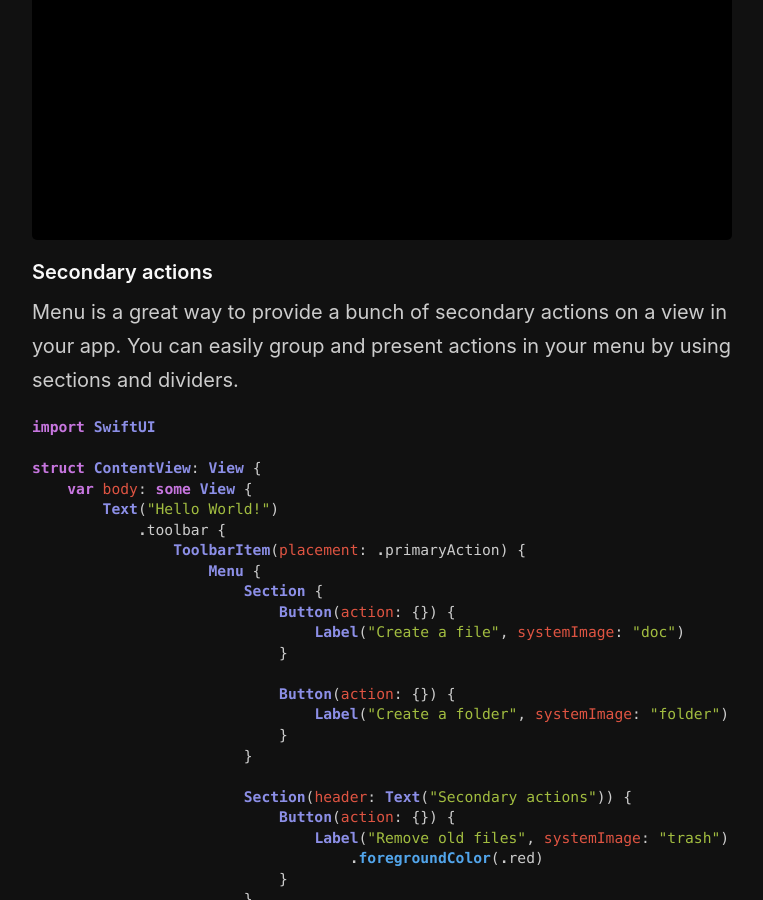
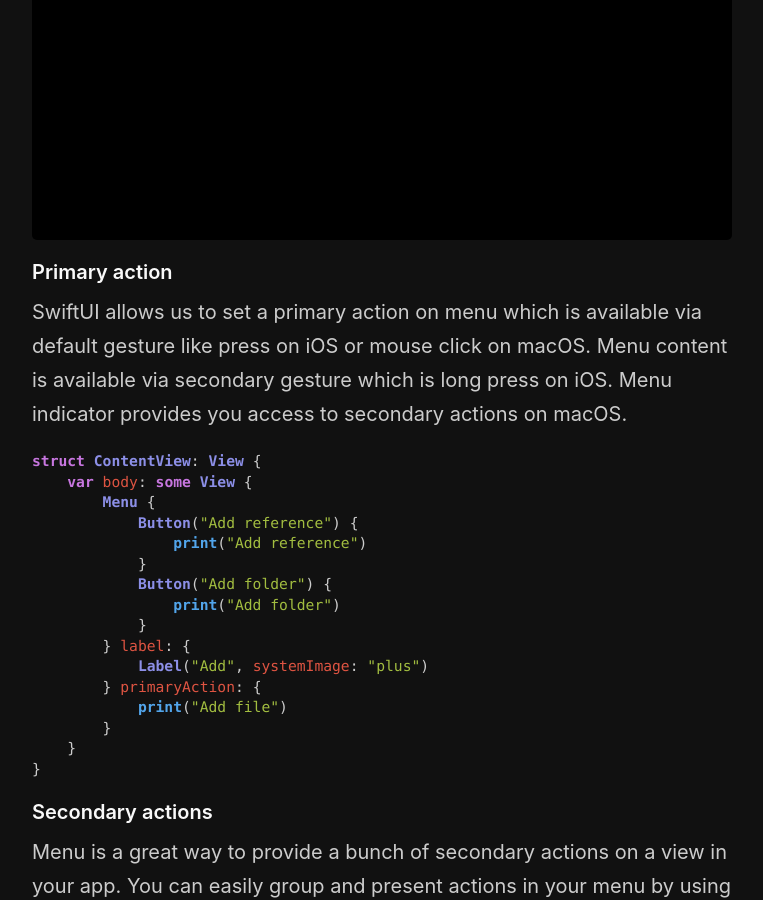
Before and after one commit to mecid/mecid.github.io, a Jekyll site: the page built from _posts/2020-08-05-menus-in-swiftui.md, in a window 1280 px wide and 900 px high, scrolled down 3481 px. Shown: the whole window, without its empty margins (258-1021 px from the left). Built offline with Jekyll 4.4.1, drawn with Linux system fonts in a browser that asks for light colours.

Commit message:
Menu post updated

````diff
--- a/_posts/2020-08-05-menus-in-swiftui.md
+++ b/_posts/2020-08-05-menus-in-swiftui.md
@@ -75,6 +75,28 @@ struct ContentView: View {
 
 ![menu](/public/menu.png)
 
+#### Primary action
+SwiftUI allows us to set a primary action on menu which is available via default gesture like press on iOS or mouse click on macOS. Menu content is available via secondary gesture which is long press on iOS. Menu indicator provides you access to secondary actions on macOS.
+
+```swift
+struct ContentView: View {
+    var body: some View {
+        Menu {
+            Button("Add reference") {
+                print("Add reference")
+            }
+            Button("Add folder") {
+                print("Add folder")
+            }
+        } label: {
+            Label("Add", systemImage: "plus")
+        } primaryAction: {
+            print("Add file")
+        }
+    }
+}
+```
+
 #### Secondary actions
 Menu is a great way to provide a bunch of secondary actions on a view in your app. You can easily group and present actions in your menu by using sections and dividers.
 
````
